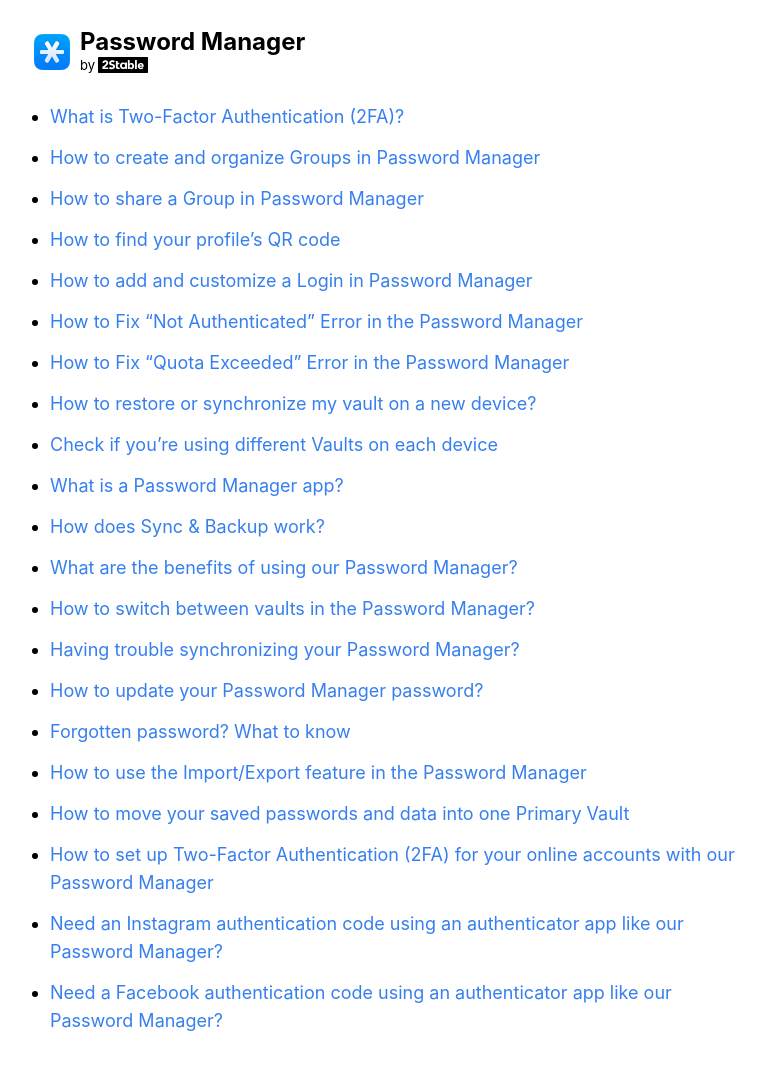
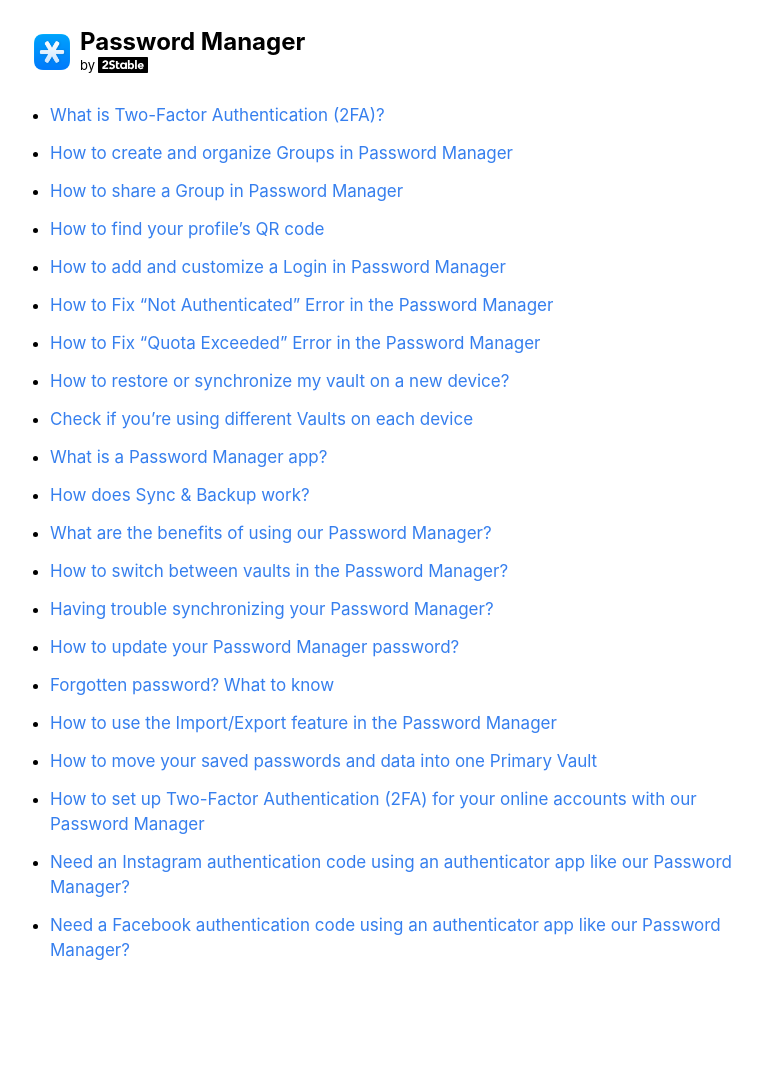
Before and after one commit to 2stable/help.2stable.com, a Jekyll site: the page built from _apps/passwords.md, in a window 1280 px wide. Shown: the whole page, without its empty margins (236-1002 px from the left). Built offline with Jekyll 4.4.1, drawn with Linux system fonts in a browser that asks for light colours; nearby versions of some CDN libraries; after the commit the page ends 1006 px from its top, so only the background shows below that.

Commit message:
fixed: app

```diff
--- a/assets/css/app.css
+++ b/assets/css/app.css
@@ -39,7 +39,7 @@
 }
 
 .app-content-container .list-element {
-    font-size: 18px;
+    font-size: 17px;
     padding-bottom: 13px;
-    line-height: 28px;
+    line-height: 25px;
 }
```
